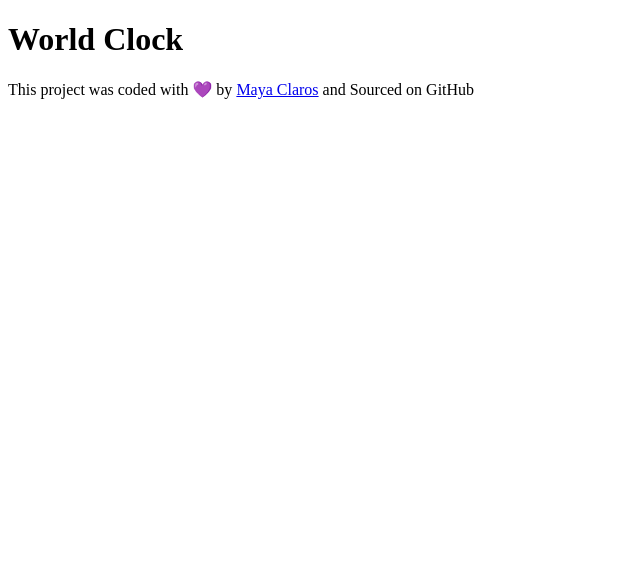
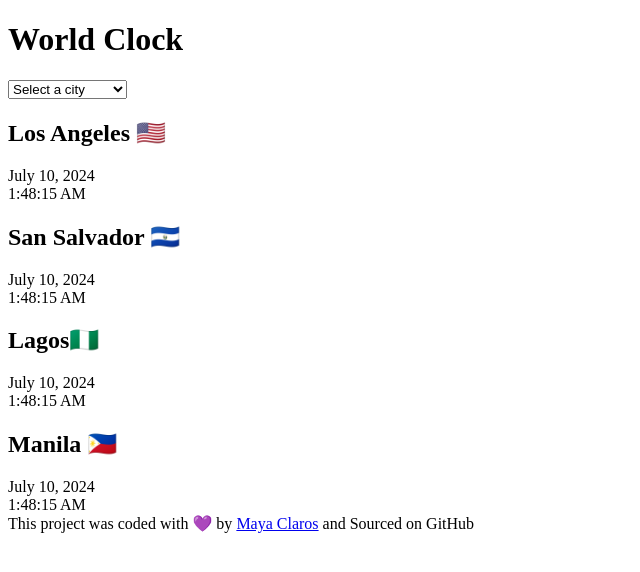
Before and after one commit to mayaclaros/world-clock, a plain HTML site: page index.html in a window 1280 px wide. Shown: the whole page, without its empty margins (0-640 px from the left). Drawn offline with Linux system fonts and the light colour scheme.

Commit message:
Added basic HTML structure

```diff
--- a/index.html
+++ b/index.html
@@ -6,11 +6,42 @@
     <link rel="stylesheet" href="src/style.css" />
     <title>World Clock - Maya Claros</title>
   </head>
+  <div class="container"></div>
   <h1>World Clock</h1>
+<select>
+    <option value="">Select a city</option>
+    <option value="">Washington, DC</option>
+    <option value="">Nairobi</option>
+    <option value="">Mexico City</option>
+    <option value="">Bangkok</option>
+</select>
+<div class="city">
+    <h2>Los Angeles 🇺🇸</h2>
+    <div class="date">July 10, 2024</div>
+    <div class="time">1:48:15 AM</div>
 
-  <body>
+</div>
+<div class="city">
+    <h2>San Salvador 🇸🇻</h2>
+    <div class="date">July 10, 2024</div>
+    <div class="time">1:48:15 AM</div>
+
+</div>
+<div class="city">
+    <h2>Lagos🇳🇬 </h2>
+    <div class="date">July 10, 2024</div>
+    <div class="time">1:48:15 AM</div>
+
+</div>
+</div>
+<div class="city">
+    <h2>Manila 🇵🇭 </h2>
+    <div class="date">July 10, 2024</div>
+    <div class="time">1:48:15 AM</div>
+
+</div>
     <script src="src/index.js"></script>
-  </body>
+  </div></body>
   <footer>
     This project was coded with 💜 by
     <a href="https://github.com/mayaclaros/world-clock" target="_blank"
```
